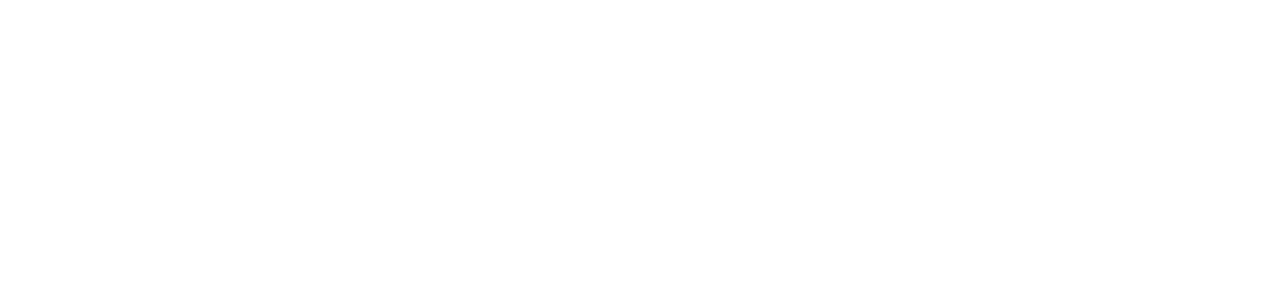
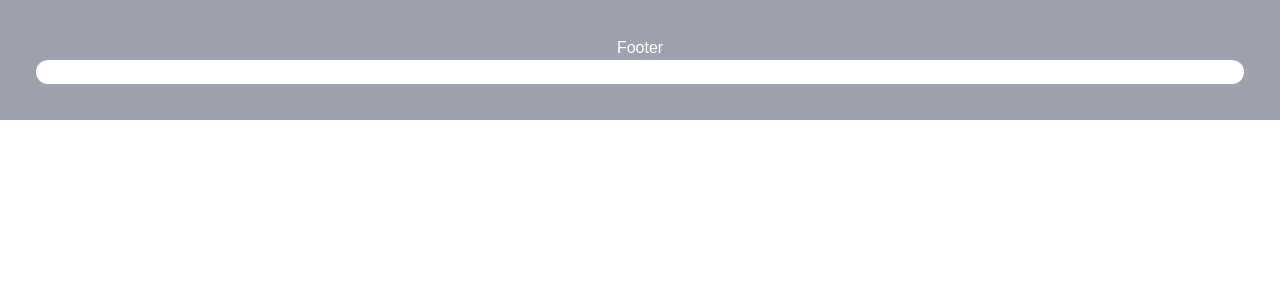
Before and after one commit to NTIG-Helsingborg/TE4_24-25_STWS, a Next.js app: page / in a window 1280 px wide. Shown: the top 300 px of the page. Built offline with nearby package versions, Linux system fonts and the light colour scheme.

Commit message:
Created basic components

```diff
--- a/app/Components/Footer.tsx
+++ b/app/Components/Footer.tsx
@@ -1,7 +1,14 @@
 import React from "react";
 
 const Footer = () => {
-  return <div>Footer</div>;
+  return (
+    <div className="p-9 bg-gray-400 text-white content-center">
+      <div className="text-center">Footer</div>
+      <div>
+        <div className="rounded-full bg-white">a</div>
+      </div>
+    </div>
+  );
 };
 
 export default Footer;
--- a/app/page.tsx
+++ b/app/page.tsx
@@ -1,3 +1,9 @@
+import Footer from "./Components/Footer";
+
 export default function Home() {
-  return <main></main>;
+  return (
+    <main>
+      <Footer />
+    </main>
+  );
 }
```
